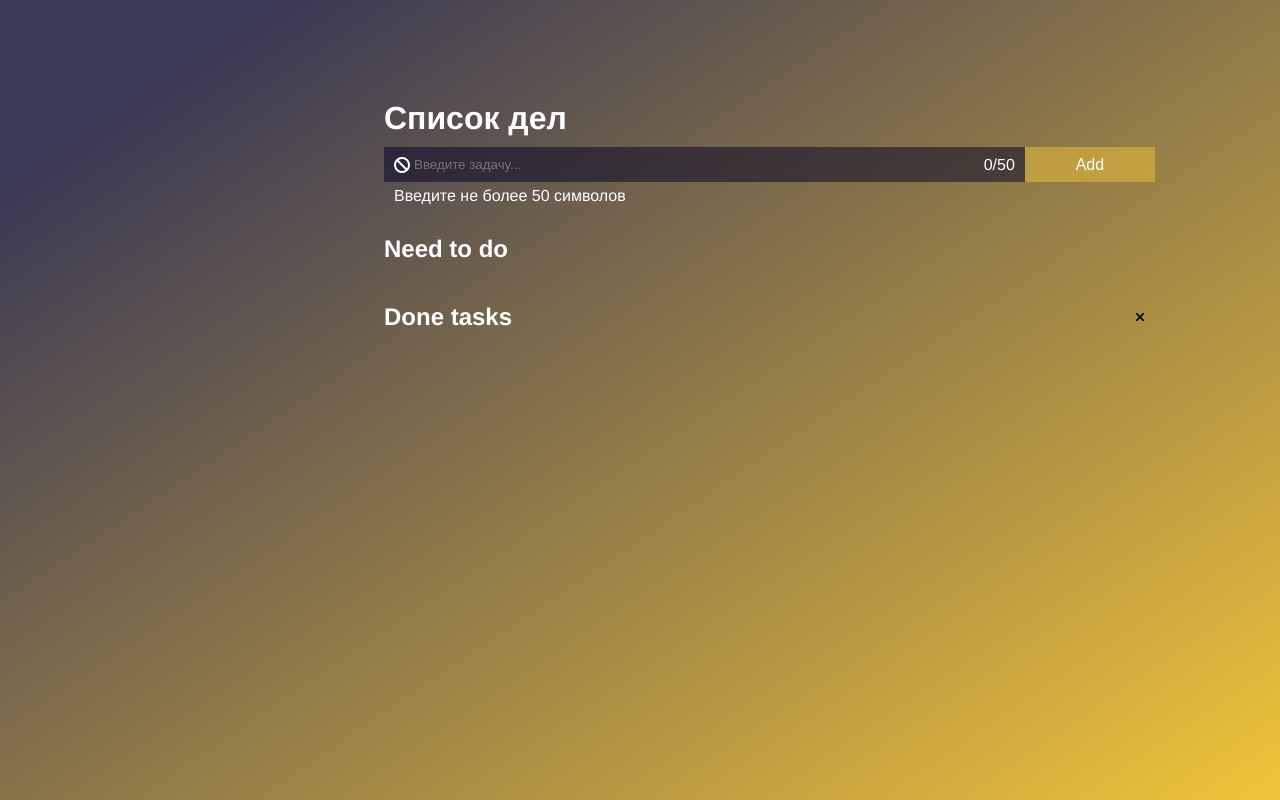
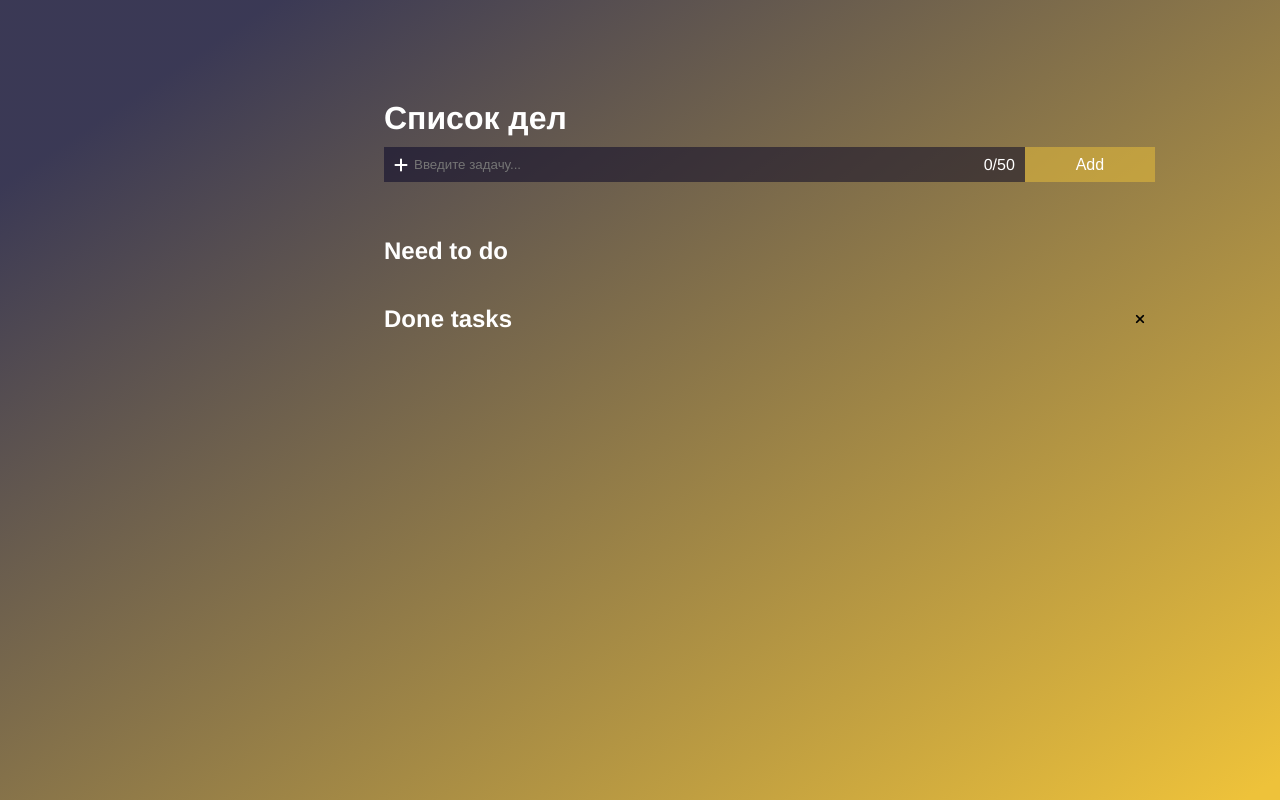
Before and after one commit to mchuprin/To-do-list-on-Vue-2, a Vue app: page / in a window 1280 px wide. Shown: the top 800 px of the page. Built offline with nearby package versions, Linux system fonts and the light colour scheme.

Commit message:
Fixed little problems with autofocus

```diff
--- a/src/components/AppInput.vue
+++ b/src/components/AppInput.vue
@@ -7,6 +7,7 @@
       @input="(event) => this.$emit('input', event.target.value)"
       :value="value"
       v-bind="$attrs"
+      ref="input"
     />
     <div class="input-line__icon">
       <slot name="prefix"></slot>
@@ -34,6 +35,10 @@ export default class AppInput extends Vue {
   get listeners() {
     const { input, ...rest } = this.$listeners;
     return rest;
+  }
+
+  focus() {
+    (this.$refs.input as HTMLElement)?.focus();
   }
 }
 </script>
--- a/src/views/ToDoList.vue
+++ b/src/views/ToDoList.vue
@@ -7,16 +7,16 @@
           placeholder="Введите задачу..."
           @keypress.enter="addTask"
           v-model="inputValue"
+          ref="appInput"
         >
-          <template></template>
           <template v-slot:prefix>
-            <i v-if="isNewTaskValid" class="fas fa-plus"></i>
+            <i v-if="!isHintOpen" class="fas fa-plus"></i>
             <i v-else class="fas fa-ban"></i>
           </template>
           <template v-slot:postfix>
             <p>{{ inputValue.length }}/50</p>
           </template>
-          <template v-slot:hint v-if="!isNewTaskValid">
+          <template v-slot:hint v-if="isHintOpen">
             <p>Введите не более 50 символов</p>
           </template>
         </AppInput>
@@ -80,12 +80,13 @@ export default class Test extends Vue {
     }
     const ordering = this.toDoTasks.map(({ order }) => order);
     return Math.max(...ordering) + 1;
-    // return this.toDoTasks
-    //   .reduce((max, { order }) => order > max ? order : max, -1) + 1;
   }
 
   get isNewTaskValid(): boolean {
     return this.inputValue.length <= 50 && !!this.inputValue.length;
+  }
+  get isHintOpen(): boolean {
+    return this.inputValue.length > 50;
   }
 
   get toDoTasks(): TaskI[] {
@@ -107,6 +108,8 @@ export default class Test extends Vue {
       order: this.newTaskOrder
     });
     this.inputValue = '';
+    console.log('this.$refs.appInput', this.$refs.appInput);
+    (this.$refs.appInput as any).focus();
   }
 
   checked(id: number): void {
@@ -184,7 +187,7 @@ li {
   &__input-line {
     display: flex;
     flex-direction: row;
-
+    min-height: 60px;
     button {
       background: $top-button;
       box-sizing: border-box;
@@ -198,7 +201,6 @@ li {
       cursor: not-allowed;
     }
   }
-
 }
 
 .tasks {
@@ -239,21 +241,27 @@ li {
     }
   }
 }
+
 transition-group {
   width: 771px;
 }
-.deleting-leave-from {
+
+.deleting {
+  &-leave {
+    &-from {
       background: $deleting-color;
     }
-.deleting-leave-to {
+    &-to {
       transform: translateX(50px);
       background: $deleting-color;
       opacity: 0;
     }
-.deleting-leave-active {
+    &-active {
       transition: opacity 1s ease, transform 1s ease;
-  //background: red;
     }
+  }
+}
+
 .order-move {
   transition: transform 1s;
 }
```
Also changed, not shown: package.json (+9 -2 lines), 1 other file (tests, documents, lock files or other folders). Lines whose indentation alone changed are shown as unchanged.
